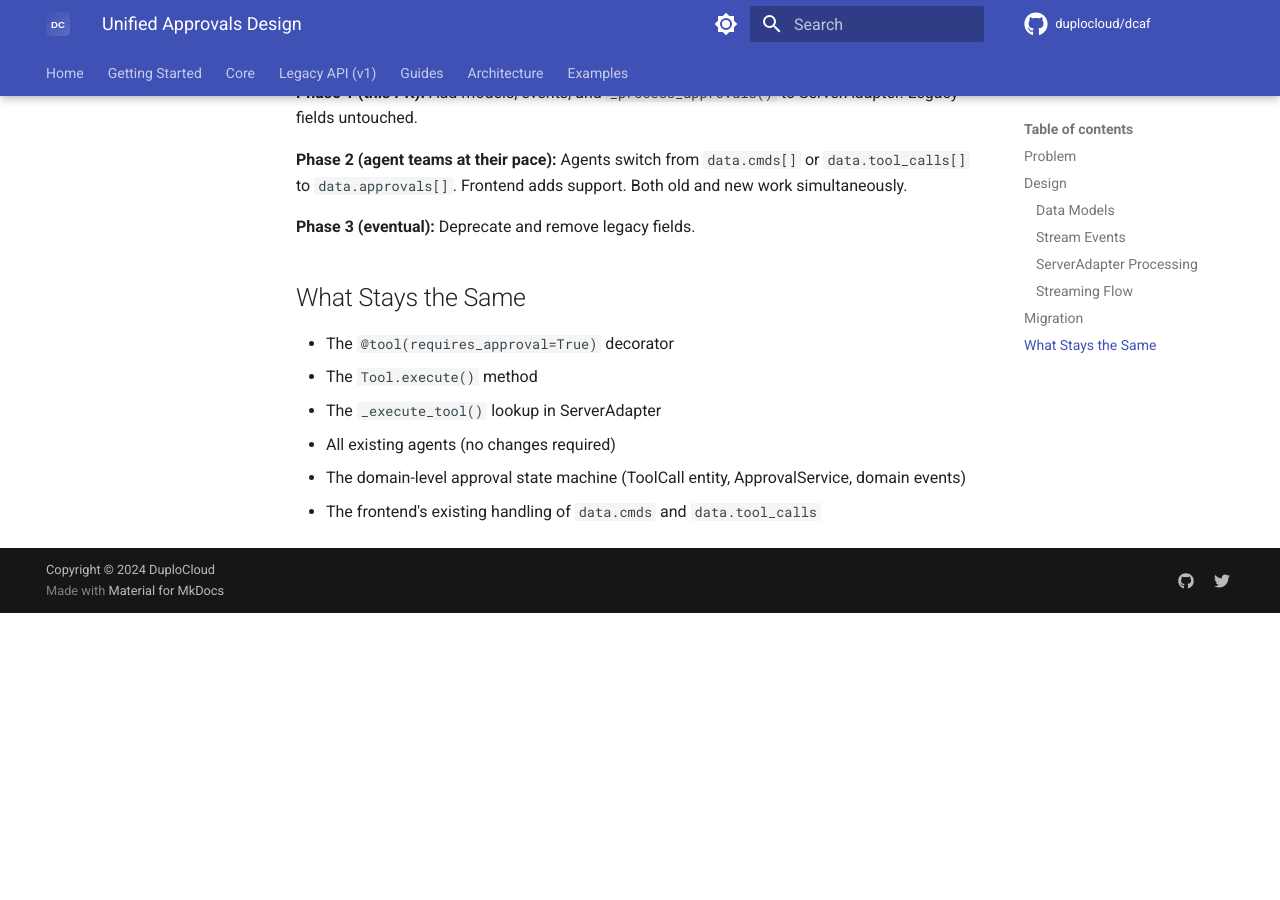
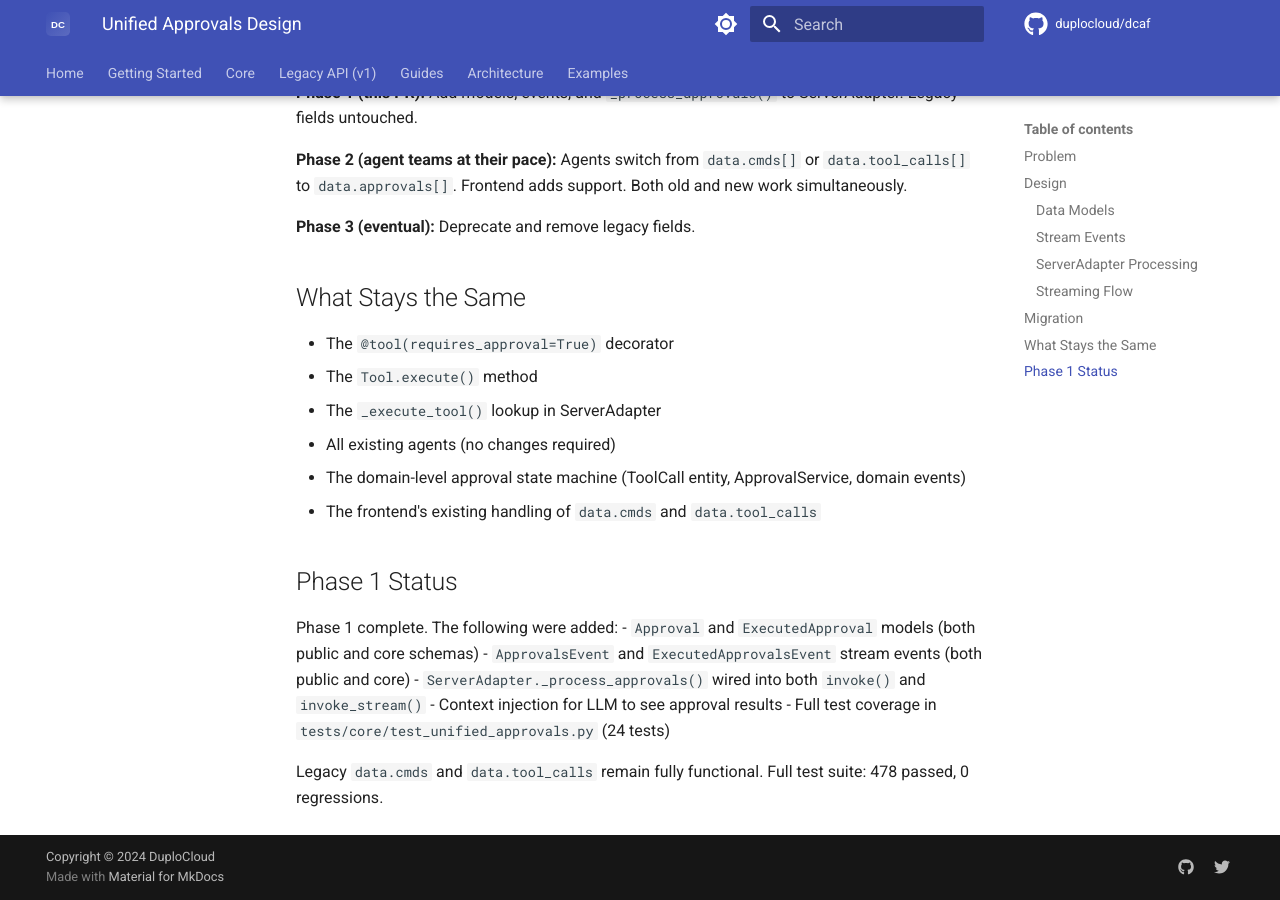
Before and after one commit to duplocloud/dcaf, an MkDocs documentation site: the page built from docs/plans/2026-02-20-unified-approvals-design.md, in a window 1280 px wide and 900 px high, scrolled down 2381 px. Built offline with MkDocs 1.6.1 and Material for MkDocs 9.7.7, drawn with Linux system fonts in a browser that asks for light colours; comment, search, counter and statistics services are not loaded; before the commit the page ends 2994 px from its top, so only the background shows below that.

Commit message:
docs: mark Phase 1 of unified approvals as complete
Co-Authored-By: Claude Opus 4.6 <noreply@anthropic.com>

```diff
--- a/docs/plans/2026-02-20-unified-approvals-design.md
+++ b/docs/plans/2026-02-20-unified-approvals-design.md
@@ -105,3 +105,14 @@ Request with data.approvals[] (user decisions)
 - All existing agents (no changes required)
 - The domain-level approval state machine (ToolCall entity, ApprovalService, domain events)
 - The frontend's existing handling of `data.cmds` and `data.tool_calls`
+
+## Phase 1 Status
+
+Phase 1 complete. The following were added:
+- `Approval` and `ExecutedApproval` models (both public and core schemas)
+- `ApprovalsEvent` and `ExecutedApprovalsEvent` stream events (both public and core)
+- `ServerAdapter._process_approvals()` wired into both `invoke()` and `invoke_stream()`
+- Context injection for LLM to see approval results
+- Full test coverage in `tests/core/test_unified_approvals.py` (24 tests)
+
+Legacy `data.cmds` and `data.tool_calls` remain fully functional. Full test suite: 478 passed, 0 regressions.
```
